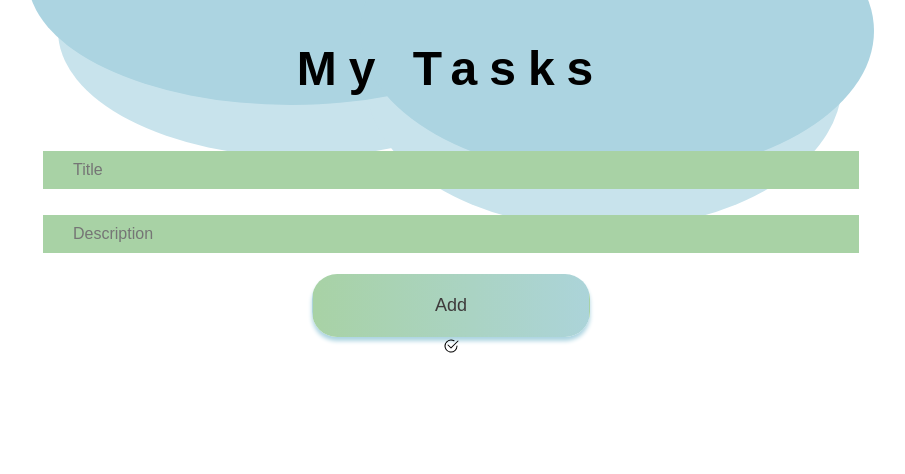
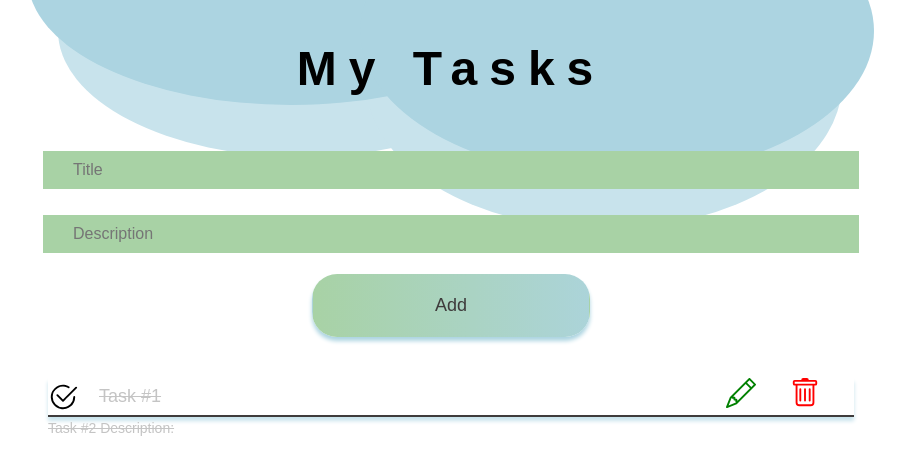
Before and after one commit to MihailZharavin11/To-Do-List, a React (Create React App) app: page / in a window 1280 px wide. Shown: the top 474 px of the page, without its empty margins (189-1094 px from the left). Built offline with nearby package versions, Linux system fonts and the light colour scheme; a web font is replaced by a local one.

Commit message:
Added task item and scss styles

```diff
--- a/src/App.tsx
+++ b/src/App.tsx
@@ -35,24 +35,60 @@
             }}
           />
           <button className={styles.button}>Add</button>
-          <div className="taskWrapper">
-            <div className="topTask">
-              <div className="topLeftSideTask">
+          <div className={styles.taskWrapper}>
+            <div className={styles.topTask}>
+              <div className={styles.topLeftSideTask}>
                 <svg
                   xmlns="http://www.w3.org/2000/svg"
-                  width="16"
-                  height="16"
+                  width="30"
+                  height="30"
                   fill="currentColor"
+                  style={{
+                    cursor: 'pointer',
+                  }}
                   className="bi bi-check2-circle"
                   viewBox="0 0 16 16">
                   <path d="M2.5 8a5.5 5.5 0 0 1 8.25-4.764.5.5 0 0 0 .5-.866A6.5 6.5 0 1 0 14.5 8a.5.5 0 0 0-1 0 5.5 5.5 0 1 1-11 0z" />
                   <path d="M15.354 3.354a.5.5 0 0 0-.708-.708L8 9.293 5.354 6.646a.5.5 0 1 0-.708.708l3 3a.5.5 0 0 0 .708 0l7-7z" />
                 </svg>
+                <h2>Task #1</h2>
               </div>
-              <div className="topRigthSideTask"></div>
+              <div className="topRigthSideTask">
+                <svg
+                  xmlns="http://www.w3.org/2000/svg"
+                  width="30"
+                  height="30"
+                  fill="currentColor"
+                  style={{
+                    color: 'green',
+                    cursor: 'pointer',
+                  }}
+                  className="bi bi-pencil"
+                  viewBox="0 0 16 16">
+                  <path d="M12.146.146a.5.5 0 0 1 .708 0l3 3a.5.5 0 0 1 0 .708l-10 10a.5.5 0 0 1-.168.11l-5 2a.5.5 0 0 1-.65-.65l2-5a.5.5 0 0 1 .11-.168l10-10zM11.207 2.5 13.5 4.793 14.793 3.5 12.5 1.207 11.207 2.5zm1.586 3L10.5 3.207 4 9.707V10h.5a.5.5 0 0 1 .5.5v.5h.5a.5.5 0 0 1 .5.5v.5h.293l6.5-6.5zm-9.761 5.175-.106.106-1.528 3.821 3.821-1.528.106-.106A.5.5 0 0 1 5 12.5V12h-.5a.5.5 0 0 1-.5-.5V11h-.5a.5.5 0 0 1-.468-.325z" />
+                </svg>
+                <svg
+                  xmlns="http://www.w3.org/2000/svg"
+                  width="30"
+                  height="30"
+                  fill="currentColor"
+                  style={{
+                    color: 'red',
+                    cursor: 'pointer',
+                    margin: '0px 34px',
+                  }}
+                  className="bi bi-trash"
+                  viewBox="0 0 16 16">
+                  <path d="M5.5 5.5A.5.5 0 0 1 6 6v6a.5.5 0 0 1-1 0V6a.5.5 0 0 1 .5-.5zm2.5 0a.5.5 0 0 1 .5.5v6a.5.5 0 0 1-1 0V6a.5.5 0 0 1 .5-.5zm3 .5a.5.5 0 0 0-1 0v6a.5.5 0 0 0 1 0V6z" />
+                  <path
+                    fill-rule="evenodd"
+                    d="M14.5 3a1 1 0 0 1-1 1H13v9a2 2 0 0 1-2 2H5a2 2 0 0 1-2-2V4h-.5a1 1 0 0 1-1-1V2a1 1 0 0 1 1-1H6a1 1 0 0 1 1-1h2a1 1 0 0 1 1 1h3.5a1 1 0 0 1 1 1v1zM4.118 4 4 4.059V13a1 1 0 0 0 1 1h6a1 1 0 0 0 1-1V4.059L11.882 4H4.118zM2.5 3V2h11v1h-11z"
+                  />
+                </svg>
+              </div>
             </div>
-            <div className="bottomTask">
-              <div className="desctiptionTask"></div>
+            <div className={styles.bottomTask}>
+              <div className="desctiptionTask">Task #2 Description:</div>
             </div>
           </div>
         </div>
--- a/src/main.module.scss
+++ b/src/main.module.scss
@@ -121,3 +121,39 @@
     }
   }
 }
+
+.taskWrapper {
+  display: flex;
+  flex-direction: column;
+  width: 100%;
+  margin-top: 36px;
+  padding: 5px;
+  .topTask {
+    display: flex;
+    justify-content: space-between;
+    border-bottom: 2px solid #3e3b3b;
+    box-shadow: 0px 4px 4px #c8e3ec;
+    .topLeftSideTask {
+      display: flex;
+      align-items: center;
+      font-size: 30px;
+      h2 {
+        font-style: normal;
+        font-weight: 400;
+        font-size: 18px;
+        line-height: 29px;
+        text-decoration-line: line-through;
+        color: #c4c4c4;
+        margin-left: 21px;
+      }
+    }
+  }
+  .bottomTask {
+    font-style: normal;
+    font-weight: 400;
+    font-size: 14px;
+    line-height: 23px;
+    text-decoration-line: line-through;
+    color: #c4c4c4;
+  }
+}
```
